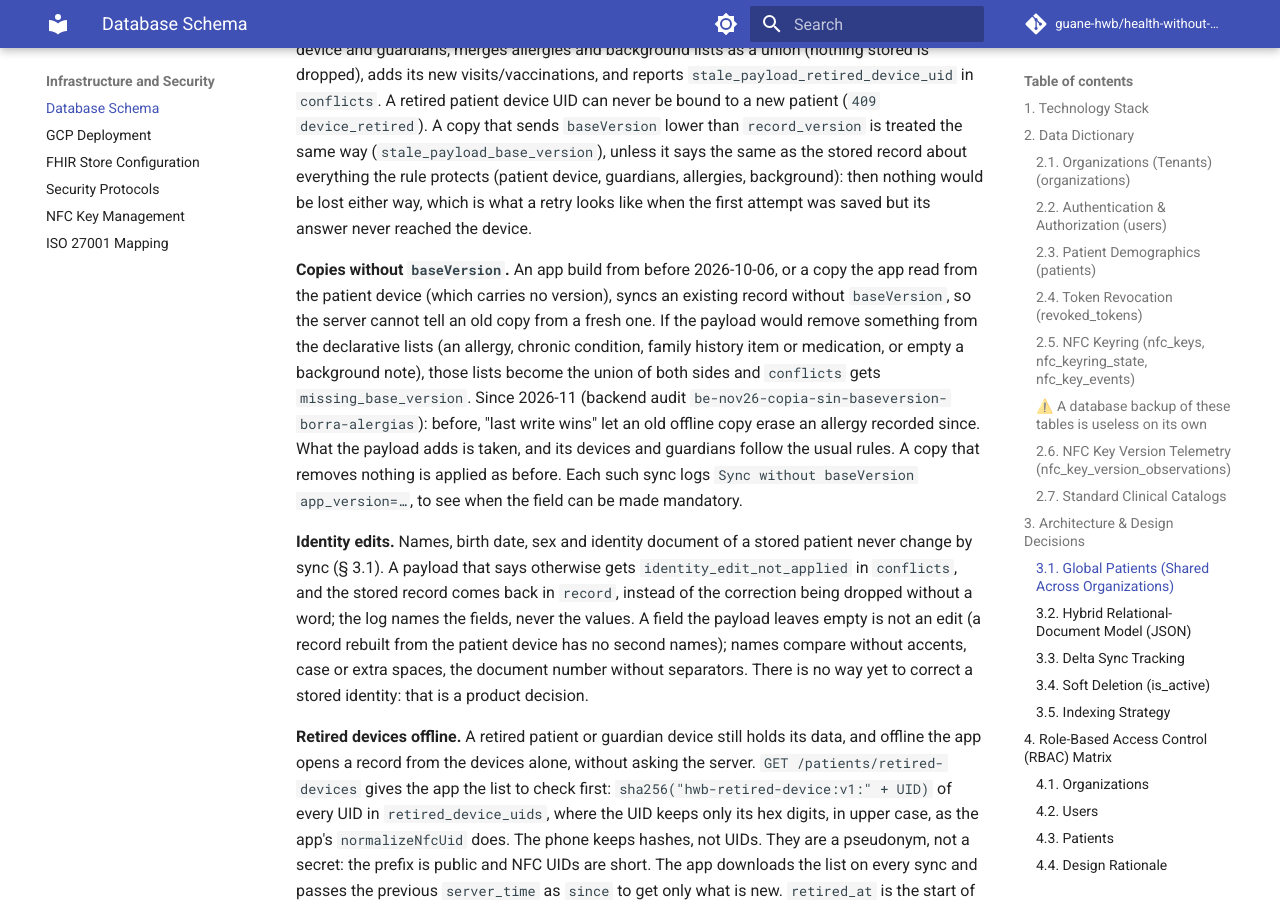
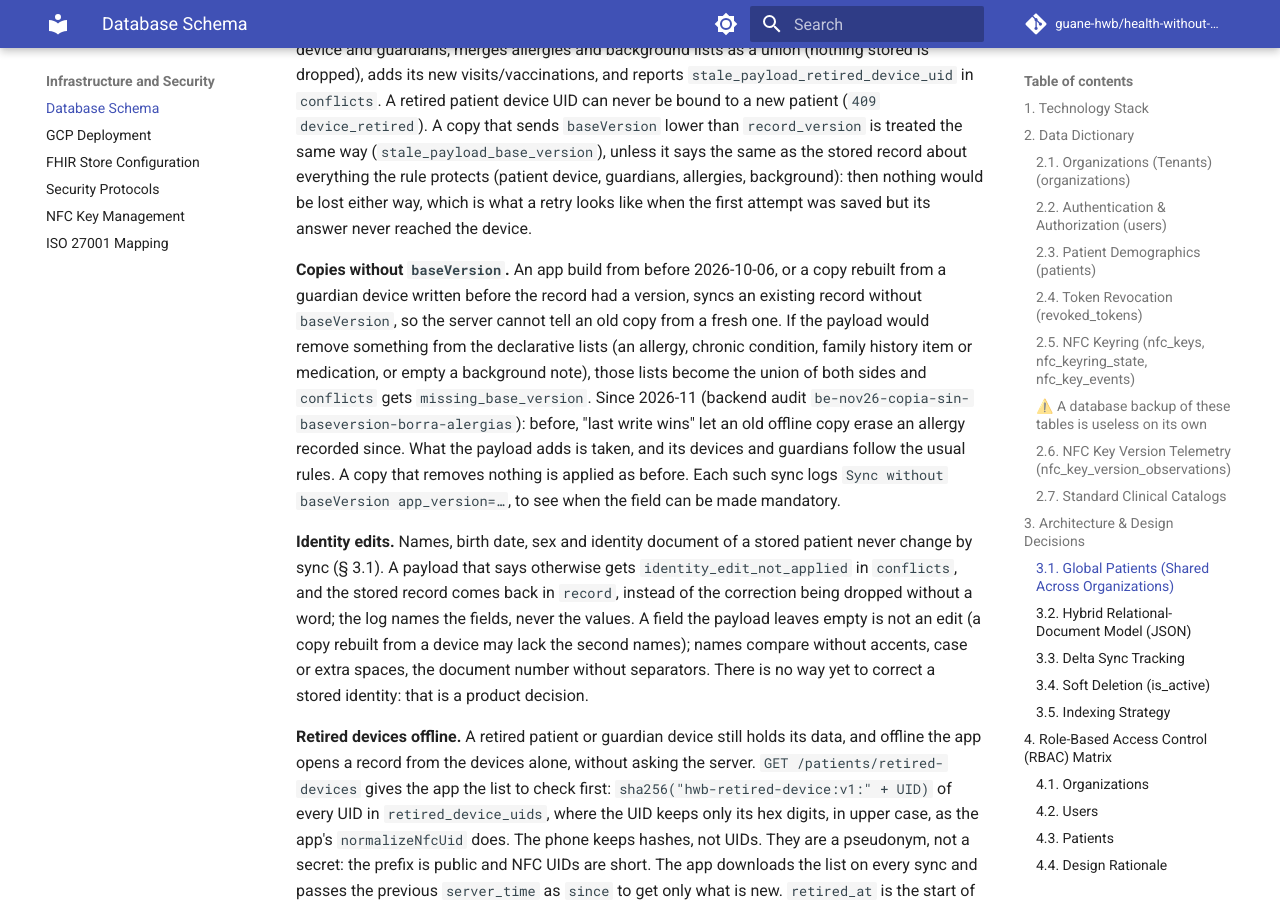
Before and after one commit to guane-hwb/health-without-borders, an MkDocs documentation site: the page built from docs/infrastructure/database.md, in a window 1280 px wide and 900 px high, scrolled down 6352 px. Built offline with MkDocs 1.6.1 and Material for MkDocs 9.7.7, drawn with Linux system fonts in a browser that asks for light colours; comment, search, counter and statistics services are not loaded.

Commit message:
:memo: Say which copies reach /sync without baseVersion
The app opens a copy rebuilt from the patient device read-only; an editable
offline copy comes from the guardian device, which carries the version
unless it was written before the record had one.

Co-Authored-By: Claude Opus 5.5 <noreply@anthropic.com>

```diff
--- a/docs/infrastructure/database.md
+++ b/docs/infrastructure/database.md
@@ -140,9 +140,9 @@ Every `User` belongs to an `Organization`, but **patient records do not**. A pat
 
 **Stale payloads.** A sync that still carries a patient or guardian device UID already present in `retired_device_uids` is an offline copy from before a replacement. It keeps the stored patient device and guardians, merges allergies and background lists as a union (nothing stored is dropped), adds its new visits/vaccinations, and reports `stale_payload_retired_device_uid` in `conflicts`. A retired patient device UID can never be bound to a new patient (`409 device_retired`). A copy that sends `baseVersion` lower than `record_version` is treated the same way (`stale_payload_base_version`), unless it says the same as the stored record about everything the rule protects (patient device, guardians, allergies, background): then nothing would be lost either way, which is what a retry looks like when the first attempt was saved but its answer never reached the device.
 
-**Copies without `baseVersion`.** An app build from before 2026-10-06, or a copy the app read from the patient device (which carries no version), syncs an existing record without `baseVersion`, so the server cannot tell an old copy from a fresh one. If the payload would remove something from the declarative lists (an allergy, chronic condition, family history item or medication, or empty a background note), those lists become the union of both sides and `conflicts` gets `missing_base_version`. Since 2026-11 (backend audit `be-nov26-copia-sin-baseversion-borra-alergias`): before, "last write wins" let an old offline copy erase an allergy recorded since. What the payload adds is taken, and its devices and guardians follow the usual rules. A copy that removes nothing is applied as before. Each such sync logs `Sync without baseVersion app_version=…`, to see when the field can be made mandatory.
+**Copies without `baseVersion`.** An app build from before 2026-10-06, or a copy rebuilt from a guardian device written before the record had a version, syncs an existing record without `baseVersion`, so the server cannot tell an old copy from a fresh one. If the payload would remove something from the declarative lists (an allergy, chronic condition, family history item or medication, or empty a background note), those lists become the union of both sides and `conflicts` gets `missing_base_version`. Since 2026-11 (backend audit `be-nov26-copia-sin-baseversion-borra-alergias`): before, "last write wins" let an old offline copy erase an allergy recorded since. What the payload adds is taken, and its devices and guardians follow the usual rules. A copy that removes nothing is applied as before. Each such sync logs `Sync without baseVersion app_version=…`, to see when the field can be made mandatory.
 
-**Identity edits.** Names, birth date, sex and identity document of a stored patient never change by sync (§ 3.1). A payload that says otherwise gets `identity_edit_not_applied` in `conflicts`, and the stored record comes back in `record`, instead of the correction being dropped without a word; the log names the fields, never the values. A field the payload leaves empty is not an edit (a record rebuilt from the patient device has no second names); names compare without accents, case or extra spaces, the document number without separators. There is no way yet to correct a stored identity: that is a product decision.
+**Identity edits.** Names, birth date, sex and identity document of a stored patient never change by sync (§ 3.1). A payload that says otherwise gets `identity_edit_not_applied` in `conflicts`, and the stored record comes back in `record`, instead of the correction being dropped without a word; the log names the fields, never the values. A field the payload leaves empty is not an edit (a copy rebuilt from a device may lack the second names); names compare without accents, case or extra spaces, the document number without separators. There is no way yet to correct a stored identity: that is a product decision.
 
 **Retired devices offline.** A retired patient or guardian device still holds its data, and offline the app opens a record from the devices alone, without asking the server. `GET /patients/retired-devices` gives the app the list to check first: `sha256("hwb-retired-device:v1:" + UID)` of every UID in `retired_device_uids`, where the UID keeps only its hex digits, in upper case, as the app's `normalizeNfcUid` does. The phone keeps hashes, not UIDs. They are a pseudonym, not a secret: the prefix is public and NFC UIDs are short. The app downloads the list on every sync and passes the previous `server_time` as `since` to get only what is new. `retired_at` is the start of the sync's transaction, not its commit, so the server reads back 10 minutes before `since` and a few hashes repeat. The test vectors shared with the app are in `tests/contract/fixtures/retired_device_hashes.json`.
 
```
Also changed, not shown: 2 other files.
